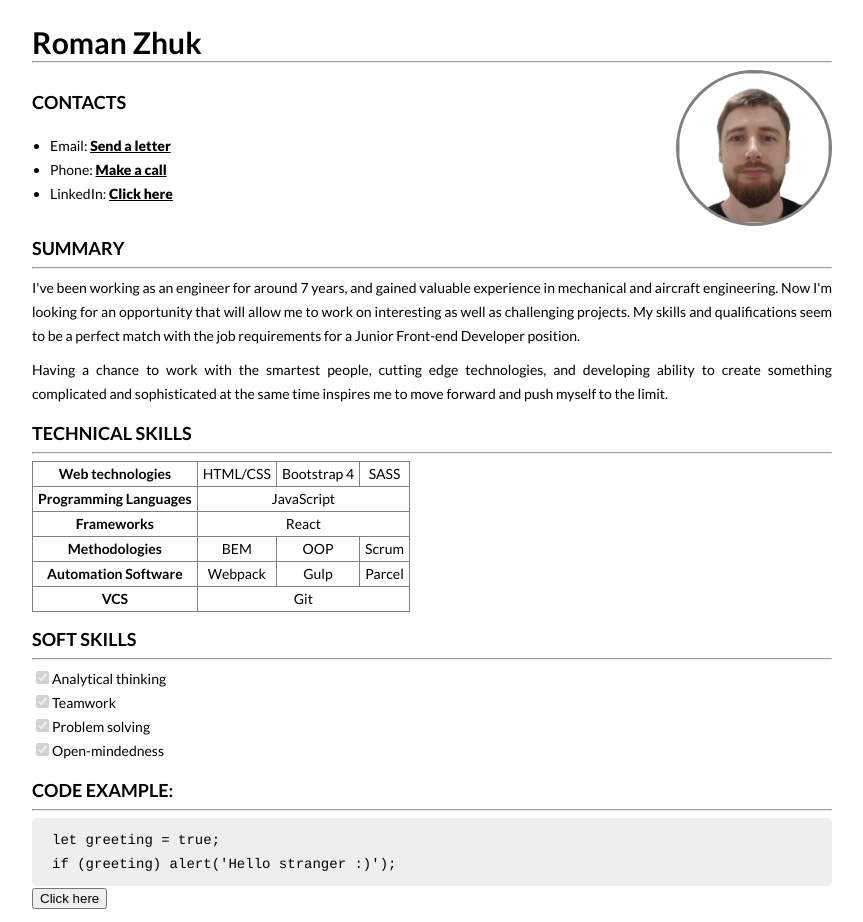
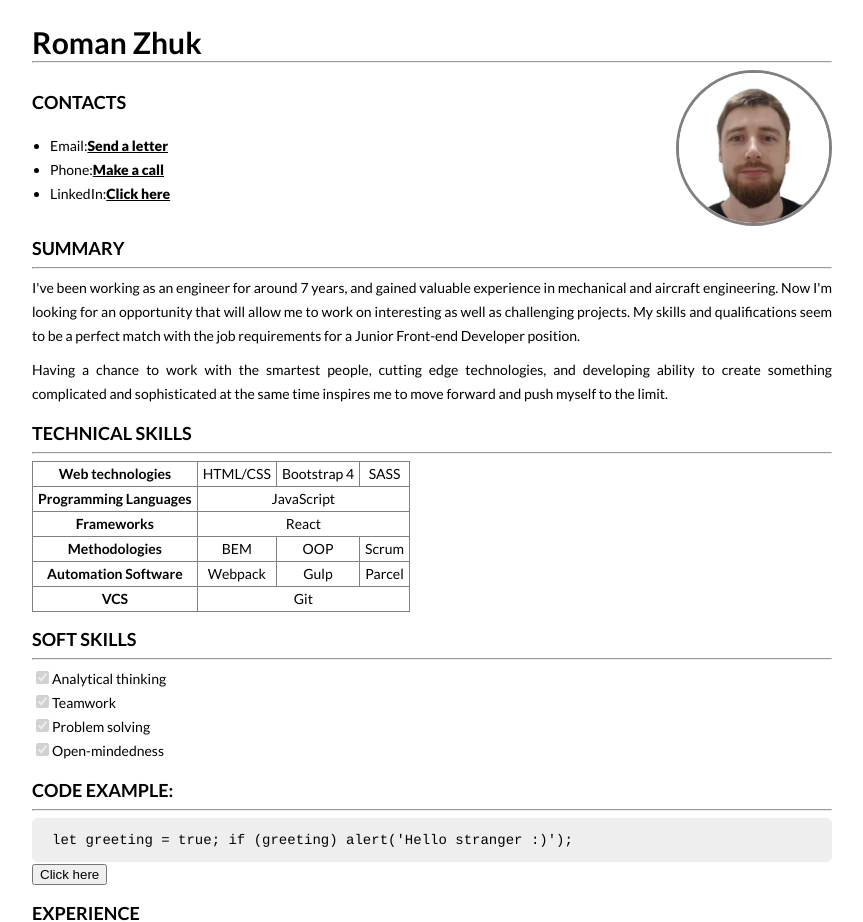
Before and after one commit to roman-zhuk/rsschool-cv, a plain HTML site: page index.html in a window 1280 px wide. Shown: the top 922 px of the page, without its empty margins (208-1071 px from the left). Drawn offline with nearby package versions, Linux system fonts and the light colour scheme.

Commit message:
fix: fixed errors in index.html

```diff
--- a/index.html
+++ b/index.html
@@ -22,14 +22,14 @@
                     <h3>Contacts</h3>
 
                     <ul class="inner-ul">
-                        <li>Email: <a href="mailto:rombat999@gmail.com">Send a letter</a></li>
-                        <li>Phone: <a href="tel: +380972459308">Make a call</a></li>
-                        <li>LinkedIn: <a href="https://www.linkedin.com/in/roman-zhuk/" target="_blank">Click here</a>
+                        <li>Email:<a href="mailto:rombat999@gmail.com">Send a letter</a></li>
+                        <li>Phone:<a href="tel:+380972459308">Make a call</a></li>
+                        <li>LinkedIn:<a href="https://www.linkedin.com/in/roman-zhuk/" target="_blank">Click here</a>
                         </li>
                     </ul>
                 </div>
 
-                <img class="avatar">
+                <img class="avatar" src="./assets/images/logo.jpeg" alt="Profile photo">
             </div>
 
             <div class="info-block">
@@ -104,8 +104,8 @@
                 <h3>Code example:</h3>
                 <hr>
                 <code>
-                    <pre>let greeting = true;
-if (greeting) alert('Hello stranger :)');</pre>
+                    let greeting = true;
+                    if (greeting) alert('Hello stranger :)');
                 </code>
                 <button onclick="demo()">Click here</button>
             </div>
@@ -164,6 +164,7 @@ if (greeting) alert('Hello stranger :)');</pre>
                             <li>RS school</li>
                         </ul>
                     </li>
+                </ul>
             </div>
             <div class="info-block">
                 <h3>English</h3>
@@ -177,7 +178,6 @@ if (greeting) alert('Hello stranger :)');</pre>
             </p>
         </footer>
     </div>
-    </div>
     <script>
         demo = () => alert('Hello stranger :)')
     </script>
--- a/style.css
+++ b/style.css
@@ -42,7 +42,6 @@ a {
 .avatar {
   width: 150px;
   height: 150px;
-  background-image: url(./assets/images/logo.jpeg);
   background-repeat: no-repeat;
   background-position: center;
   background-size: cover;
```
